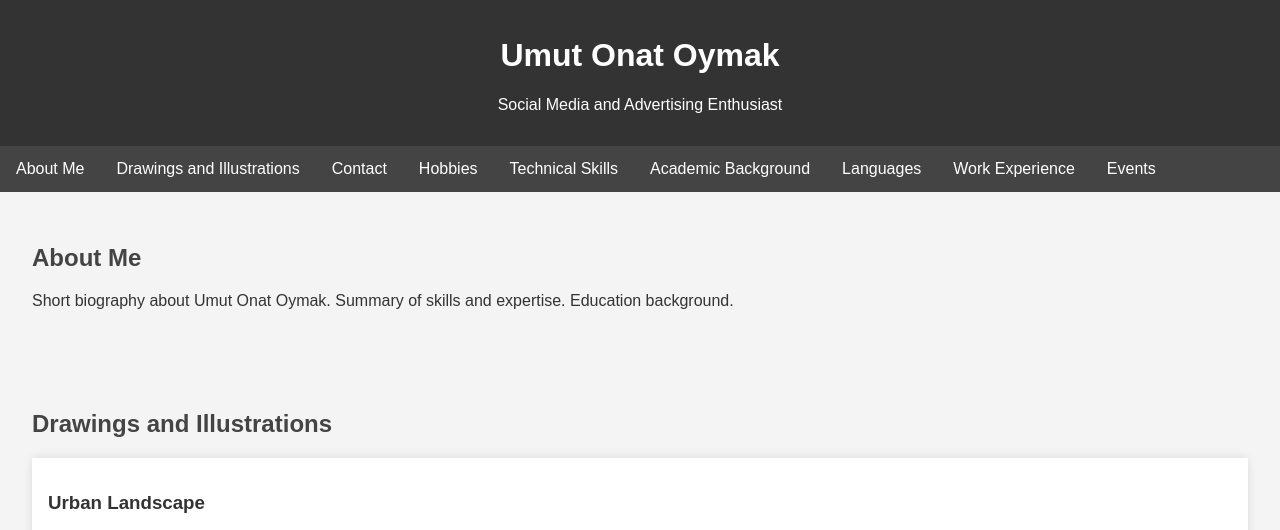
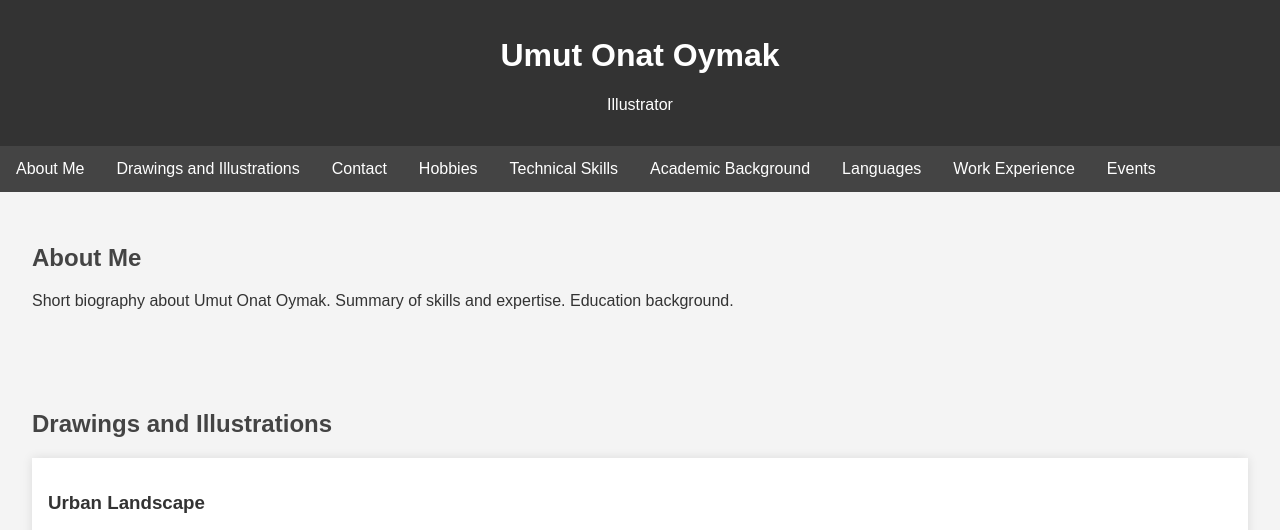
Before and after one commit to onatoymak/portfolio, a plain HTML site: page index.html in a window 1280 px wide. Shown: the top 530 px of the page. Drawn offline with Linux system fonts and the light colour scheme.

Commit message:
Update index.html

```diff
--- a/index.html
+++ b/index.html
@@ -9,7 +9,7 @@
 <body>
     <header>
         <h1>Umut Onat Oymak</h1>
-        <p>Social Media and Advertising Enthusiast</p>
+        <p>	Illustrator </p>
     </header>
     <nav>
         <ul>
```
